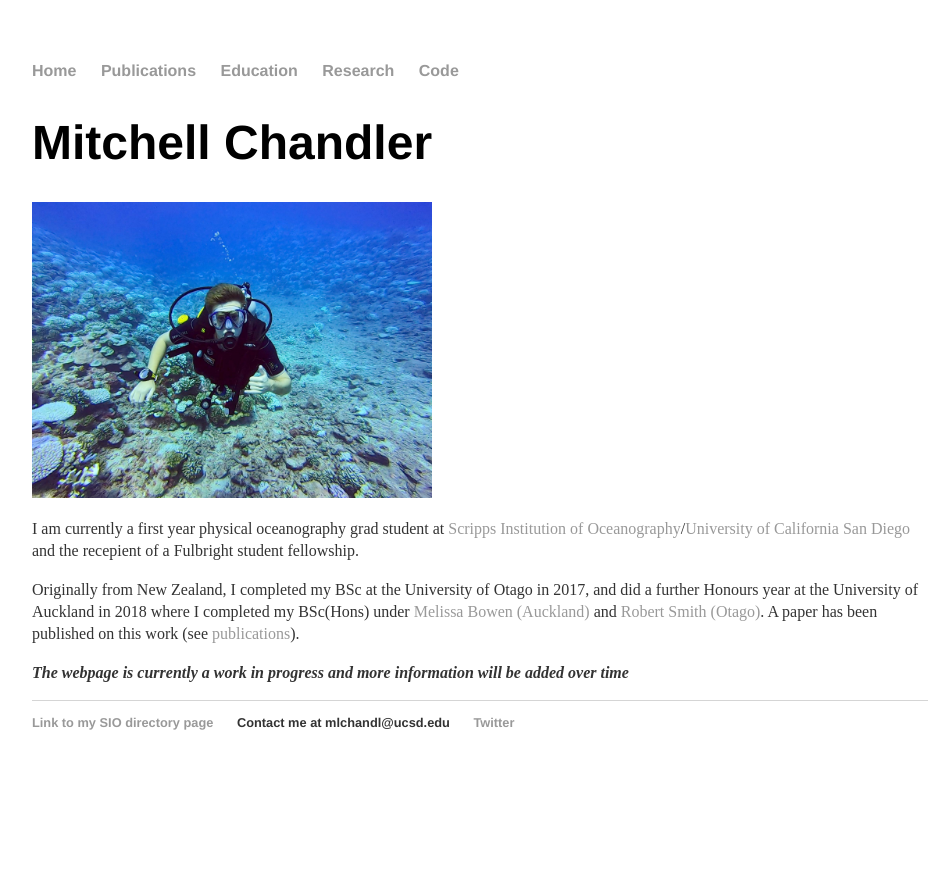
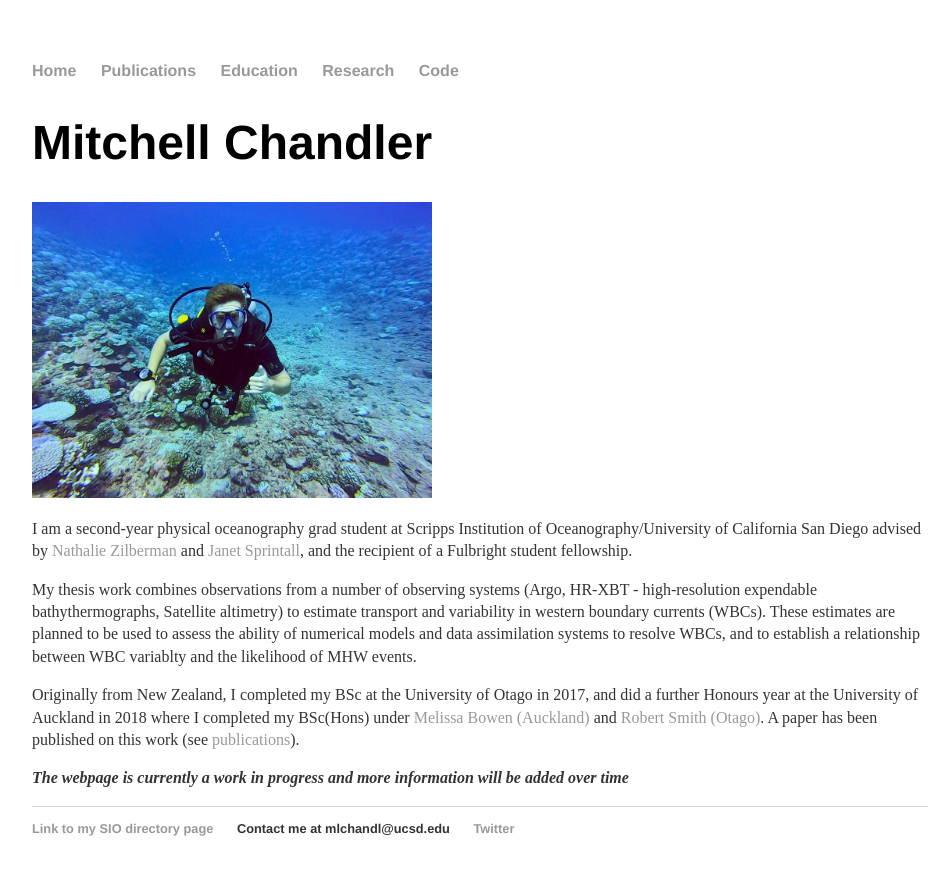
Before and after one commit to mlchandler/mlchandler.github.io, a Jekyll site: the page built from index.html, in a window 1280 px wide. Shown: the top 875 px of the page, without its empty margins (160-1111 px from the left). Built offline with Jekyll 4.4.1, drawn with Linux system fonts in a browser that asks for light colours.

Commit message:
Update index.html

```diff
--- a/index.html
+++ b/index.html
@@ -10,7 +10,10 @@ title: Mitchell Chandler
 <img src="index_image.jpg" style="width:400px">
 
 <p>
-I am currently a first year physical oceanography grad student at <a href="https://scripps.ucsd.edu/">Scripps Institution of Oceanography</a>/<a href="https://ucsd.edu/">University of California San Diego</a> and the recepient of a Fulbright student fellowship.
+I am a second-year physical oceanography grad student at Scripps Institution of Oceanography/University of California San Diego advised by <a href="https://nzilberman.scrippsprofiles.ucsd.edu/">Nathalie Zilberman</a> and <a href="https://jsprintall.scrippsprofiles.ucsd.edu/">Janet Sprintall</a>, and the recipient of a Fulbright student fellowship.
+</p>
+<p>
+My thesis work combines observations from a number of observing systems (Argo, HR-XBT - high-resolution expendable bathythermographs, Satellite altimetry) to estimate transport and variability in western boundary currents (WBCs). These estimates are planned to be used to assess the ability of numerical models and data assimilation systems to resolve WBCs, and to establish a relationship between WBC variablty and the likelihood of MHW events.
 </p>
 
 <p>
```
